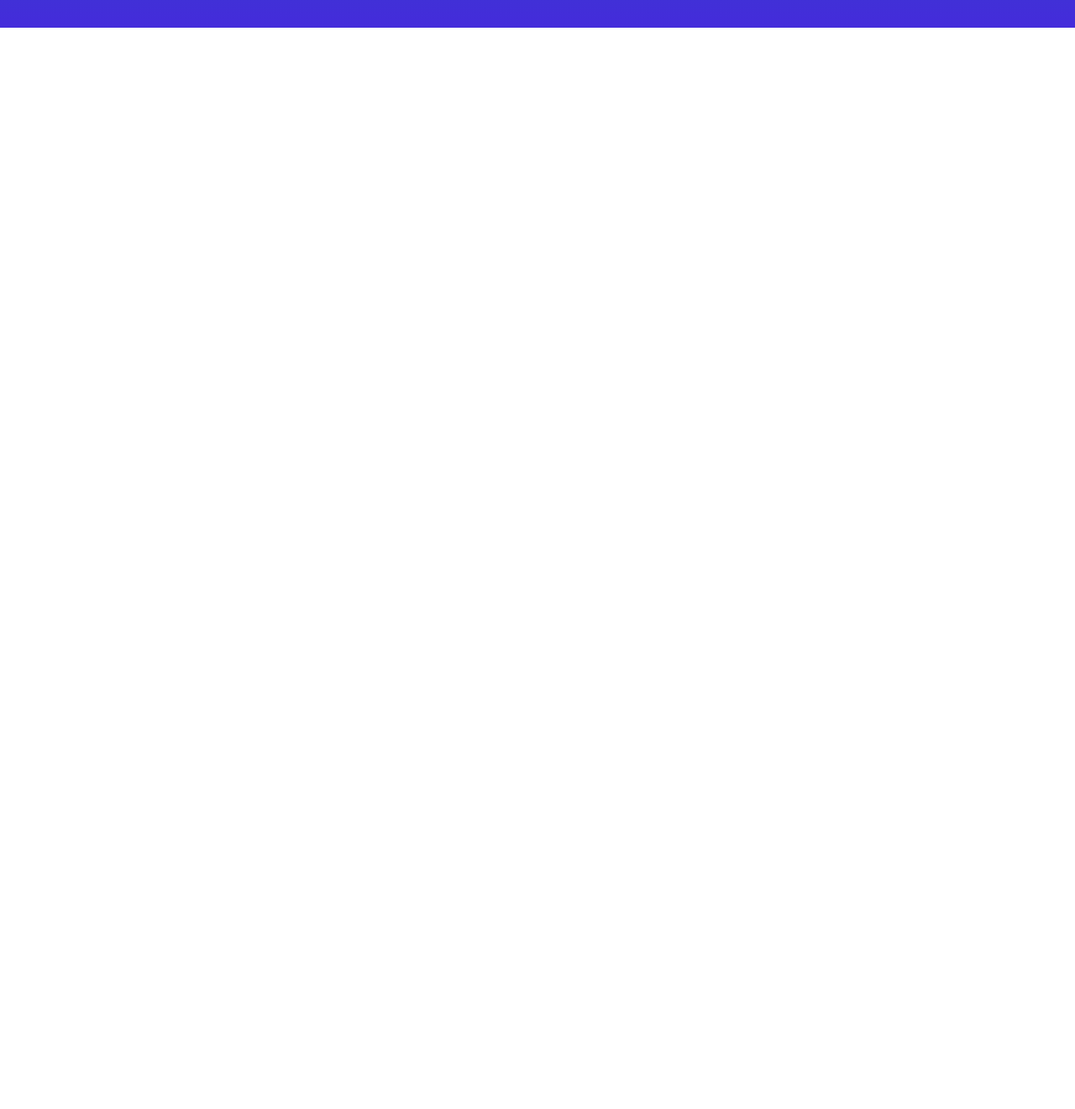
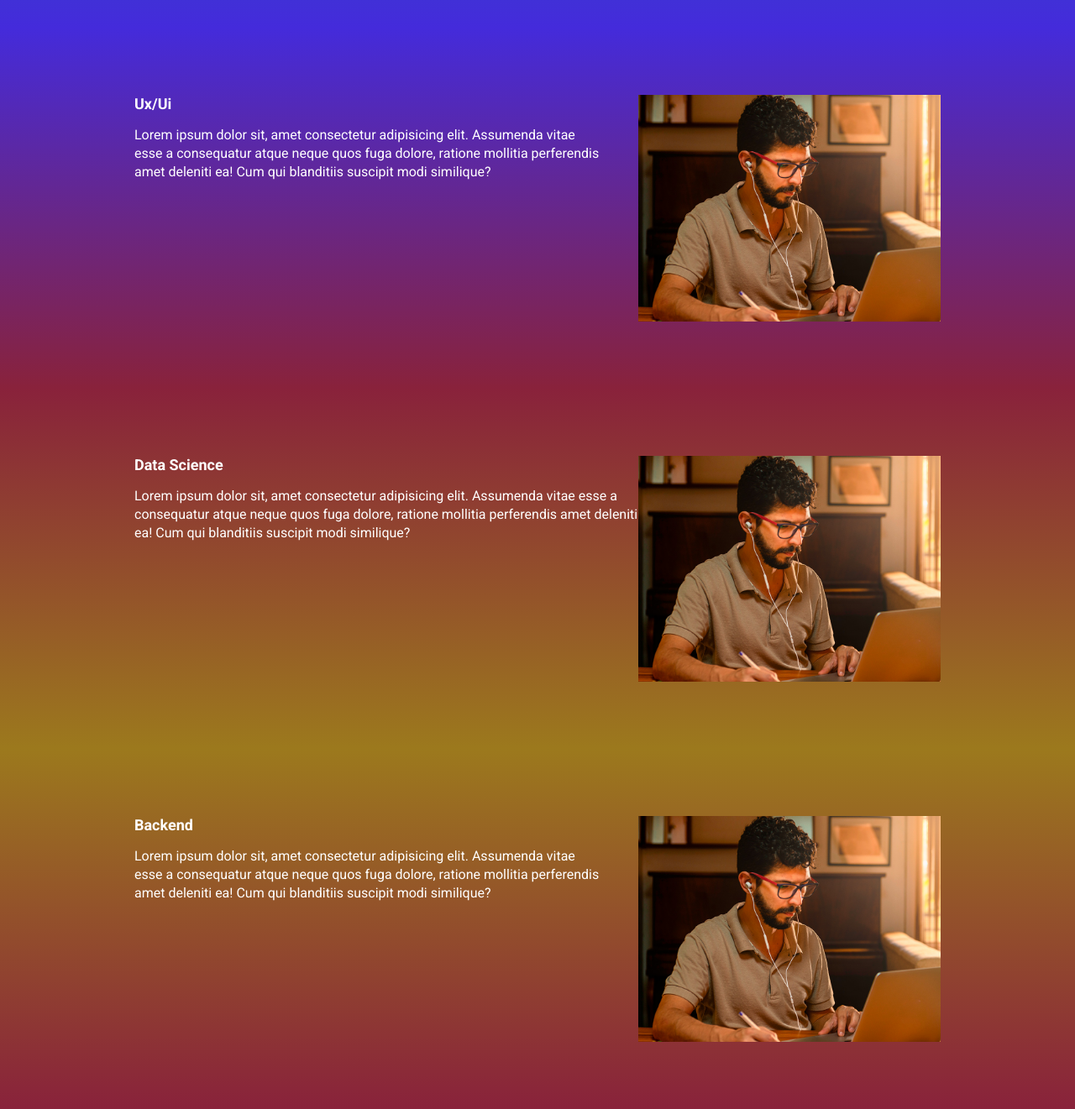
Before and after one commit to acjgouvea/exercicio_ebac_talks, a website built with Parcel: page src/index.html in a window 1280 px wide. Shown: the part 736-2057 px from the top of the page at 84% size. Before the commit the page ends 800 px from the top, so only its background shows below. Built offline with nearby package versions, Linux system fonts and the light colour scheme.

Commit message:
criação do js

```diff
--- a/package.json
+++ b/package.json
@@ -2,9 +2,9 @@
   "name": "exercicio_ebac_talks",
   "version": "1.0.0",
   "description": "",
-  "main": "index.js",
   "scripts": {
     "dev": "parcel src/index.html src/styles/main.scss src/scripts/main.js",
+    "build": "parcel build src/index.html",
     "test": "echo \"Error: no test specified\" && exit 1"
   },
   "keywords": [],
--- a/src/index.html
+++ b/src/index.html
@@ -11,6 +11,7 @@
     <link
         href="https://fonts.googleapis.com/css2?family=Roboto:ital,wght@0,100;0,300;0,400;0,500;0,700;0,900;1,100;1,300;1,400;1,500;1,700;1,900&display=swap"
         rel="stylesheet">
+    <link rel="stylesheet" href="https://unpkg.com/aos@next/dist/aos.css" />
 </head>
 
 <body>
@@ -18,7 +19,7 @@
         <div class="container">
             <img class="hero__logo" src="./images/ebac_logo.svg" alt="">
             <p hero__text>
-                O maior evento de tecnologia do Brasil começa em 30d 17h 20min 56s
+                O maior evento de tecnologia do Brasil começa em <span id="contador"></span>
             </p>
             <div class="infos-bar">
                 <ul class="infos-bar__infos">
@@ -32,7 +33,7 @@
                     </li>
                     <li class="infos-bar__infos__item">
                         <b>Quando</b>
-                        12/04/2024 as 19hrs
+                        12/12/2024 as 19hrs
                     </li>
                 </ul>
                 <a href="#" class="button button--primary">
@@ -41,8 +42,8 @@
             </div>
         </div>
     </header>
-    <section class="event">
-        <div class="container">
+    <section class="event event--frontend" >
+        <div class="container" data-aos="fade-right">
             <div class="event__details">
                 <h2 class="event__details__title">
                     Front-end
@@ -57,6 +58,56 @@
             <img class="event__image" src="./images/frontend.png" alt="frontend">
         </div>
     </section>
+    <section class="event event--ux-ui event--image-left">
+        <div class="container" data-aos="fade-left">
+            <div class="event__details">
+                <h2 class="event__details__title">
+                    Ux/Ui
+                </h2>
+                <p class="event__details__description">
+                    Lorem ipsum dolor sit, amet consectetur adipisicing elit.
+                    Assumenda vitae esse a consequatur atque neque
+                    quos fuga dolore, ratione mollitia perferendis amet deleniti
+                    ea! Cum qui blanditiis suscipit modi similique?
+                </p>
+            </div>
+            <img class="event__image" src="./images/frontend.png" alt="frontend">
+        </div>
+    </section>
+    <section class="event event--data-science">
+        <div class="container" data-aos="fade-right">
+            <div class="event__details">
+                <h2 class="event__details__title">
+                    Data Science
+                </h2>
+                <p class="event__details__description">
+                    Lorem ipsum dolor sit, amet consectetur adipisicing elit.
+                    Assumenda vitae esse a consequatur atque neque
+                    quos fuga dolore, ratione mollitia perferendis amet deleniti
+                    ea! Cum qui blanditiis suscipit modi similique?
+                </p>
+            </div>
+            <img class="event__image" src="./images/frontend.png" alt="frontend">
+        </div>
+    </section>
+    <section class="event event--backend event--image-left">
+        <div class="container" data-aos="fade-left">
+            <div class="event__details">
+                <h2 class="event__details__title">
+                    Backend
+                </h2>
+                <p class="event__details__description">
+                    Lorem ipsum dolor sit, amet consectetur adipisicing elit.
+                    Assumenda vitae esse a consequatur atque neque
+                    quos fuga dolore, ratione mollitia perferendis amet deleniti
+                    ea! Cum qui blanditiis suscipit modi similique?
+                </p>
+            </div>
+            <img class="event__image" src="./images/frontend.png" alt="frontend">
+        </div>
+    </section>
+
+    <script src="https://unpkg.com/aos@next/dist/aos.js"></script>
 
     <script src="./scripts/main.js"></script>
 </body>
--- a/src/scripts/main.js
+++ b/src/scripts/main.js
@@ -1 +1,32 @@
-console.log("ola mundo")
+AOS.init();
+
+const dataDoEvento = new Date("Dec 12, 2024 19:00:00");
+const timeStampDoEvento = dataDoEvento.getTime();
+
+const contaAsHoras = setInterval(function () {
+    const agora = new Date();
+    const timeStampAtual = agora.getTime();
+
+    const distanciaAteEvento = timeStampDoEvento - timeStampAtual;
+    const diaEmMs = 1000 * 60 * 60 * 24;
+    const horaEmMs = 1000 * 60 * 60;
+    const minutosEmMs = 1000 * 60;
+
+    const diasAteEvento = Math.floor(distanciaAteEvento / diaEmMs);
+    const horasAteEvento = Math.floor((distanciaAteEvento % diaEmMs) / horaEmMs);
+    const minutosAteEvento = Math.floor((distanciaAteEvento % horaEmMs) / minutosEmMs);
+    const segundosAteEvento = Math.floor((distanciaAteEvento % minutosEmMs) / 1000);
+
+
+    console.log(distanciaAteEvento);
+    console.log(horasAteEvento);
+    console.log(minutosAteEvento);
+    console.log(segundosAteEvento);
+
+    document.getElementById('contador').innerHTML = `${diasAteEvento}d ${horasAteEvento}h ${minutosAteEvento}m ${segundosAteEvento}s `;
+if (distanciaAteEvento < 0) {
+    clearInterval(contaAsHoras);
+    document.getElementById('contador').innerHTML = 'Evento expirado!';
+}
+
+}, 1000);
--- /dev/null
+++ b/src/styles/_variables.scss
@@ -0,0 +1,7 @@
+$blue1: #1b6ca7;
+$blue2:#442bdb;
+$pink:#89223b;
+$yellow: #9c791d;
+$textColor: #fff;
+$secundaryTextColor: black;
+$purple: #4f2ac3;
--- a/src/styles/components/_buttons.scss
+++ b/src/styles/components/_buttons.scss
@@ -1,3 +1,6 @@
+@use '../variables';
+
+
 .button {
     padding: 12px;
     font-size: 18px;
--- a/src/styles/components/_event.scss
+++ b/src/styles/components/_event.scss
@@ -1,34 +1,65 @@
+@use '../variables';
+
+
 .event {
-    padding:80px 0 ;
-    background-image: linear-gradient(#1b6ca7, #442bdb) ;
+    padding: 80px 0;
+
+    &--frontend {
+        background-image: linear-gradient(variables.$blue1, variables.$blue2);
+    }
+
+    &--ux-ui {
+        background-image: linear-gradient(variables.$blue2, variables.$pink);
+    }
+
+    &--data-science {
+        background-image: linear-gradient(variables.$pink, variables.$yellow);
+    }
+
+    &--backend {
+        background-image: linear-gradient(variables.$yellow, variables.$pink);
+    }
+
+&--image-left {
+    .container {
+        flex-direction: row;
+        gap: 40px;
+    }
+}
+
+
 
     .container {
         display: flex;
     }
+
     &__image {
         max-width: 360px;
     }
 
     &__details {
-        margin-right: 40px;
 
         &__title {
             font-size: 18px;
             font-weight: bold;
             margin-bottom: 16px;
         }
+
         &__description {
             font-size: 16px;
             line-height: 22px;
         }
     }
+
     @media (max-width: 640px) {
         .container {
             display: block;
         }
+
         &__image {
             width: 100%;
         }
+
         &__details {
             margin-right: 0;
             margin-left: 16px;
--- a/src/styles/components/_infos_bar.scss
+++ b/src/styles/components/_infos_bar.scss
@@ -1,3 +1,5 @@
+@use '../variables';
+
 .infos-bar {
     padding: 16px 24px;
     background-color: white;
--- a/src/styles/main.scss
+++ b/src/styles/main.scss
@@ -2,6 +2,8 @@
 @use 'components/infos_bar';
 @use 'components/buttons';
 @use 'components/event';
+@use 'variables';
+
 
 * {
     margin: 0;
```
